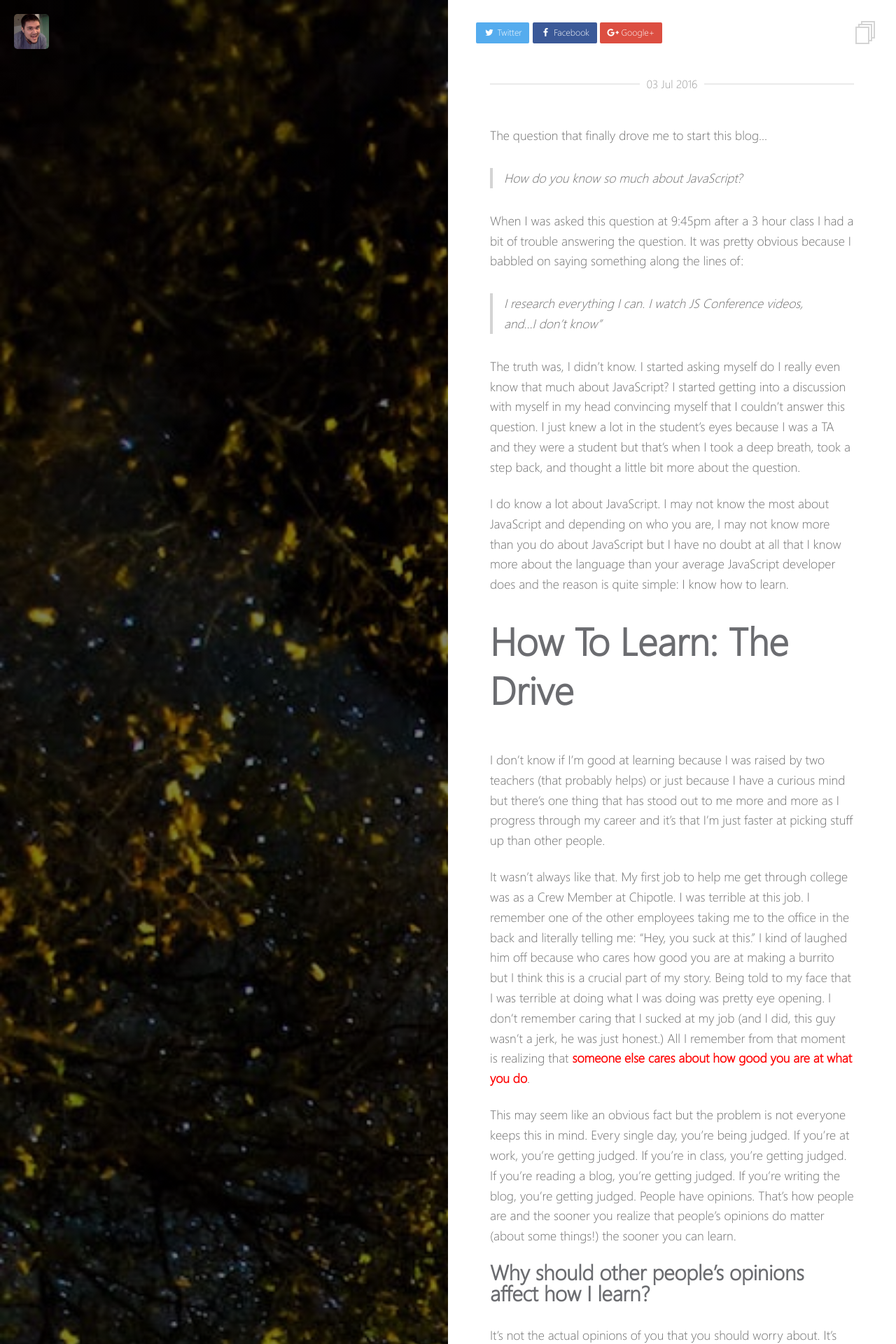
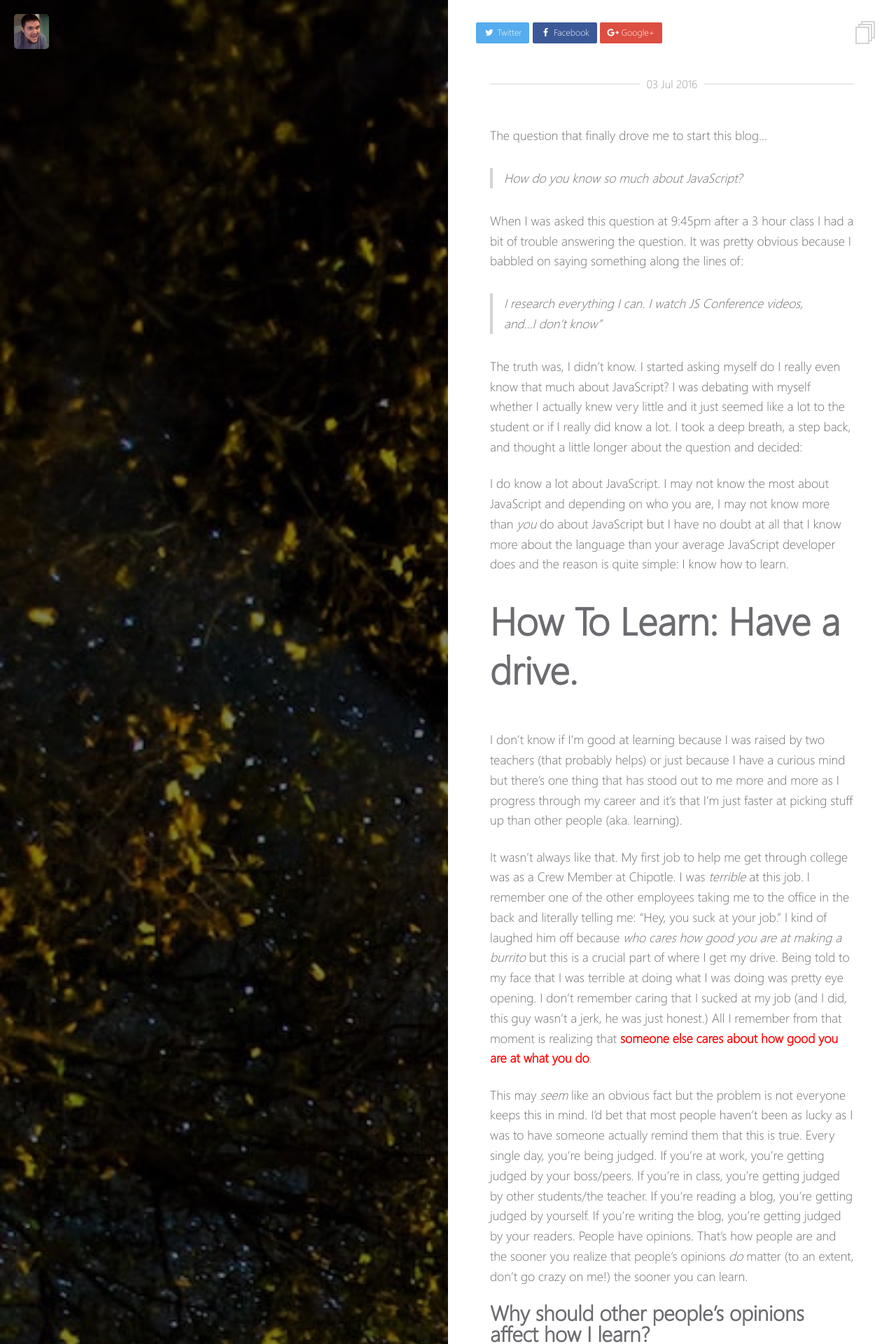
Before and after one commit to joshmadewell/portfolio, a Jekyll site: the page built from _posts/2016-07-03-how-do-you-know-so-much.md, in a window 1280 px wide. Shown: the top 1920 px of the page at 70% size. Built offline with Jekyll 4.4.1, drawn with Linux system fonts in a browser that asks for light colours; some of the changed text lies outside the part shown.

Commit message:
proofread kinda

```diff
--- a/_posts/2016-07-03-how-do-you-know-so-much.md
+++ b/_posts/2016-07-03-how-do-you-know-so-much.md
@@ -15,53 +15,53 @@
 
 >I research everything I can. I watch JS Conference videos, and...I don't know"
 
-The truth was, I didn't know. I started asking myself do I really even know that much about JavaScript? I started getting into a discussion with myself in my head convincing myself that I couldn't answer this question. I just knew a lot in the student's eyes because I was a TA and they were a student but that's when I took a deep breath, took a step back, and thought a little bit more about the question.
+The truth was, I didn't know. I started asking myself do I really even know that much about JavaScript? I was debating with myself whether I actually knew very little and it just seemed like a lot to the student or if I really did know a lot. I took a deep breath, a step back, and thought a little longer about the question and decided:
 
-I do know a lot about JavaScript. I may not know the most about JavaScript and depending on who _you_ are, I may not know more than _you_ do about JavaScript but I have no doubt at all that I know more about the language than your average JavaScript developer does and the reason is quite simple: I know how to learn.
+I do know a lot about JavaScript. I may not know the most about JavaScript and depending on who you are, I may not know more than _you_ do about JavaScript but I have no doubt at all that I know more about the language than your average JavaScript developer does and the reason is quite simple: I know how to learn.
 
-# How To Learn: The Drive
+# How To Learn: Have a drive.
 
-I don't know if I'm good at learning because I was raised by two teachers (that probably helps) or just because I have a curious mind but there's one thing that has stood out to me more and more as I progress through my career and it's that I'm just faster at picking stuff up than other people.
+I don't know if I'm good at learning because I was raised by two teachers (that probably helps) or just because I have a curious mind but there's one thing that has stood out to me more and more as I progress through my career and it's that I'm just faster at picking stuff up than other people (aka. learning).
 
-It wasn't always like that. My first job to help me get through college was as a Crew Member at Chipotle. I was _terrible_ at this job. I remember one of the other employees taking me to the office in the back and literally telling me: "Hey, you suck at this." I kind of laughed him off because _who cares how good you are at making a burrito_ but I think this is a crucial part of my story. Being told to my face that I was terrible at doing what I was doing was pretty eye opening. I don't remember caring that I sucked at my job (and I did, this guy wasn't a jerk, he was just honest.) All I remember from that moment is realizing that __someone else cares about how good you are at what you do__{: style="color: red"}.
+It wasn't always like that. My first job to help me get through college was as a Crew Member at Chipotle. I was _terrible_ at this job. I remember one of the other employees taking me to the office in the back and literally telling me: "Hey, you suck at your job." I kind of laughed him off because _who cares how good you are at making a burrito_ but this is a crucial part of where I get my drive. Being told to my face that I was terrible at doing what I was doing was pretty eye opening. I don't remember caring that I sucked at my job (and I did, this guy wasn't a jerk, he was just honest.) All I remember from that moment is realizing that __someone else cares about how good you are at what you do__{: style="color: red"}.
 
-This may *seem* like an obvious fact but the problem is not everyone keeps this in mind. Every single day, you're being judged. If you're at work, you're getting judged. If you're in class, you're getting judged. If you're reading a blog, you're getting judged. If you're writing the blog, you're getting judged. People have opinions. That's how people are and the sooner you realize that people's opinions *do* matter (about some things!) the sooner you can learn.
+This may *seem* like an obvious fact but the problem is not everyone keeps this in mind. I'd bet that most people haven't been as lucky as I was to have someone actually remind them that this is true. Every single day, you're being judged. If you're at work, you're getting judged by your boss/peers. If you're in class, you're getting judged by other students/the teacher. If you're reading a blog, you're getting judged by yourself. If you're writing the blog, you're getting judged by your readers. People have opinions. That's how people are and the sooner you realize that people's opinions *do* matter (to an extent, don't go crazy on me!) the sooner you can learn.
 
 ## Why should other people's opinions affect how I learn?
 
-It's not the actual opinions of you that you should worry about. It's the fact that people are creating opinions about you. Most likely, you'd prefer someone has good opinions towards you rather than bad (especially if they're your employer) but still, we don't care about _what_ someone thinks of us. We only care _that_ they think of is. Once we care about this, we have _a reason_ to make sure people draw _the best_ opinion possible.
+I want to emphasize that it's not the actual opinions of you that you should worry about. It's merely the fact that people _are_ creating opinions about you. Most likely, you'd prefer someone has good opinions towards you rather than bad (especially if they're your employer) but still, we don't care about _what_ someone thinks of us. We only care _that_ they think of is. Once we care about this, we have _a reason_ to make sure people draw _the best_ opinion possible.
 
 ## That's when I became the best damn burrito maker ever.
 
-As soon as I accepted that someone else cared about how good I was at my job, I stepped it up. I opened the station the fastest, I took the most orders during our busiest time, I closed the station the fastest, I cleaned the station the fastest, I did everything I could to _be the best_ so that the only opinion someone could make of me was: _Damn, he can make a good burrito._{: style="color: red"}.
+As soon as I accepted that someone else cared about how good I was at my job, I stepped it up. I opened the station the fastest, I was our best lunch hour order taker, I closed the station the fastest, I cleaned the station the fastest, I did everything I could to _be the best_ so that the only opinion someone could make of me was: _Damn, he can make a good burrito._{: style="color: red"}. I went on to learn multiple other stations with the goal of being the best at each one until I was offered my first programming gig a year later.
 
 ## So when do I start learning?
 
-Honestly, as soon as you realize and accept what I've just explained, you're going to start learning. There won't be any tricks. You're going to have a reason to be better at what you do. You're going to have _the drive_ to be the best _whatever_ that you can be but that doesn't mean I can't _provide_ you with some tricks:
+Honestly, as soon as you realize and accept what I've just explained, you're going to start learning. There won't be any tricks. You're going to have a reason to be better at what you do. You're going to have _the drive_ to be the best _whatever_ that you can be but that doesn't mean I can't provide you with a few of my own tricks:
 
-# How To Learn: The Steps
+# How To Learn: The Rules
 
-These four steps should help you become a better learner:
+These four rules should help you become a better learner:
 
 1. Learn how to Google and don't be afraid to use it.
 
-	This deserves it's own blog post. Googling is not hard but it's not easy either. Some people think they shouldn't Google because they feel they should already know the answer or should be able to get it from their own resources (class lectures, books, etc.) but when we have the power of the entire internet at our fingertips, we should be using it.
+	This deserves it's own blog post (and will get it). Googling is not hard but it sure as hell isn't easy either. Some people think they shouldn't Google because they feel they should already know the answer or should be able to get it from their own resources (class lectures, books, etc.) but when we have the power of the entire internet at our fingertips, we should be using it. This is an important rule #1.
 
 2. When you answer your question. Ask another question about the answer.
 
-	This can be hard to do and it can be harder to keep up with but what motivates me is remembering two things: First, someone cares about how good I am at what I do and second, that same someone cares about how good my peers are at how they do what they do.
+	This can be hard to do and it can be harder to keep up with but what motivates me is remembering two things: First, you already know it: someone cares about how good I am at what I do and second, that same someone cares about how good my peers are at how they do what they do.
 
-	If I take the time to get learn _one more thing_ about any given concept then that someone who cares has _a reason_ think higher of me rather than of my peers.
+	If I take the time to get learn _one more thing_ about any given concept than one of my peers then I'm going to always be one step ahead of that peer. If I'm always a step (or more) ahead of my peers then that someone who cares has damn good reason to think higher of me than any of my peers.
 
 3. Don't ever leave a question unanswered.
 
-	Sometimes you don't have a choice but if you do ever have the option to _just move on_, don't. I've spent entire days just learning about a concept that I didn't understand. When I was done, not only did I understand, I felt like I could teach a class on the subject. I'm not saying ignore your job and worry about yourself (although that can definitely be a healthy thing to do every now and again) but I am saying don't waste your time starting to research a question and do yourself the disservice of never finding an answer.
+	Sometimes you don't have a choice but if you do ever have the option to _just move on_, do yourself a huge favor and __don't__{: style="color: red" }. I've spent entire days just learning about a concept that I didn't understand. When I was done, not only did I understand, I felt like I could teach a class or write a dissertation on the subject. I'm not saying ignore your job and worry about yourself (__although that can definitely be a healthy thing to do every now and again__) but I am saying don't waste your time starting to research a question only to do yourself the __great disservice__ of never finding an answer.
 
-4. Teach what you've learned to someone else.
+4. Teach what you've learned to some(one/thing) else.
 
-	This is a situational step. If you're learning how to add 4 to 5, then you might need to be a first grade teacher to find someone to teach but more often than not, there's someone you can share your findings with. Maybe start a blog? Maybe host a lunch and learn and invite anyone at your company who will listen? Teach your spouse. Teach your dog. Teach your rubber duck! Speaking out loud about something is great and speaking out loud to someone who is capable/willing to ask questions back to you is invaluable
+	This is a situational step. If you're learning how to add 4 to 5, then you might need to be a first grade teacher to find someone to teach but more often than not, there's someone you can share your findings with. Maybe start a blog? Maybe host a lunch and learn and invite anyone at your company who will listen? Teach your spouse. Teach your dog. Teach your rubber duck! Speaking out loud about something is great and speaking out loud to someone who is capable/willing to ask questions back to you is invaluable.
 
-Hopefully you got something out of reading this post. I plan on delving further into these four steps in future blog posts but as always if you have any questions at all feel free to <a href="mailto:josh.madewell@gmail.com">email</a> me and I'd love to talk about anything here!
+Hopefully you got something out of reading this post. I plan on delving further into these four steps in future blog posts but as always if you have any questions at all feel free to <a href="mailto:josh.madewell@gmail.com">email</a> me and I'd love to talk about anything I've discussed!
 
 Thanks for reading.
 
--- a/assets/_sass/_custom.scss
+++ b/assets/_sass/_custom.scss
@@ -35,3 +35,7 @@
 		border-radius: 5px;
 	}
 }
+
+em {
+	font-style: italic
+}
```
Also changed, not shown: 5 other files.
